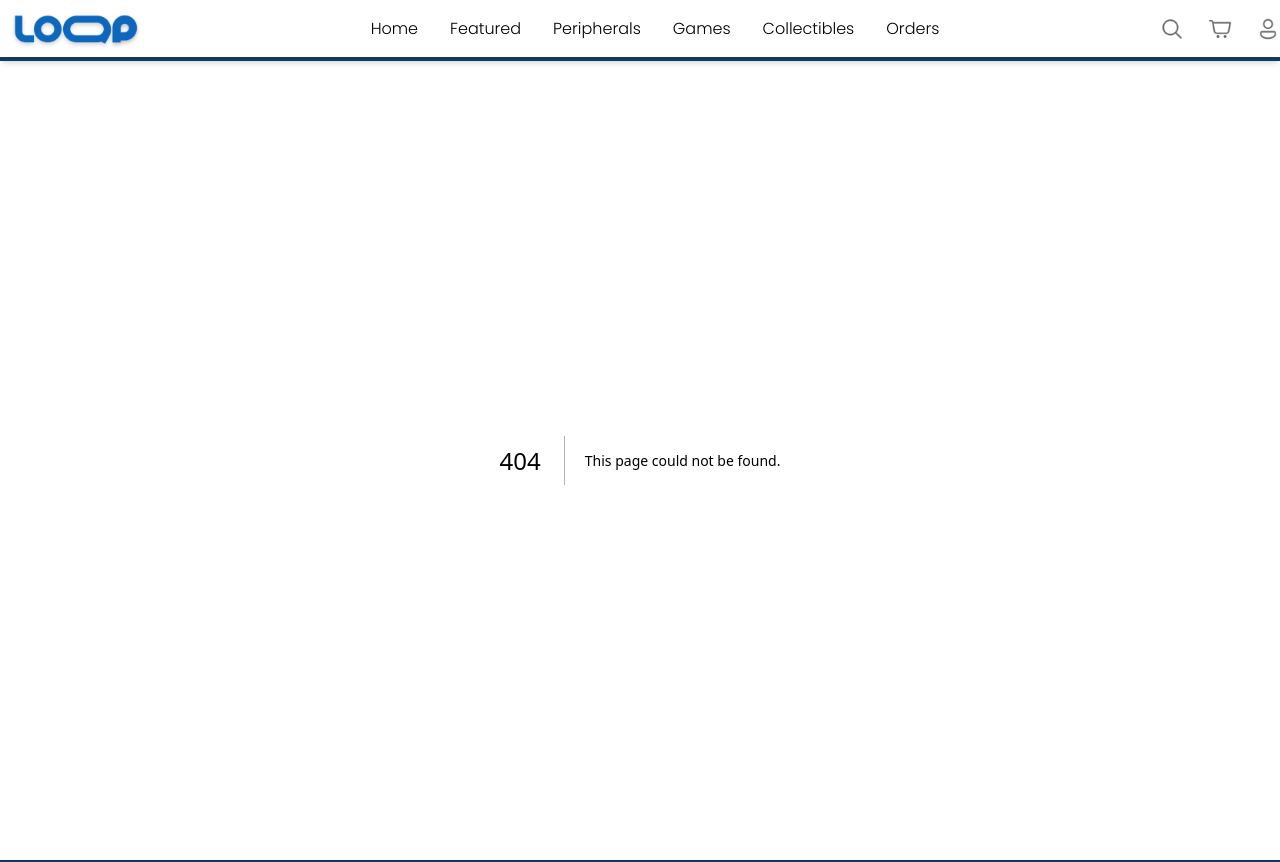
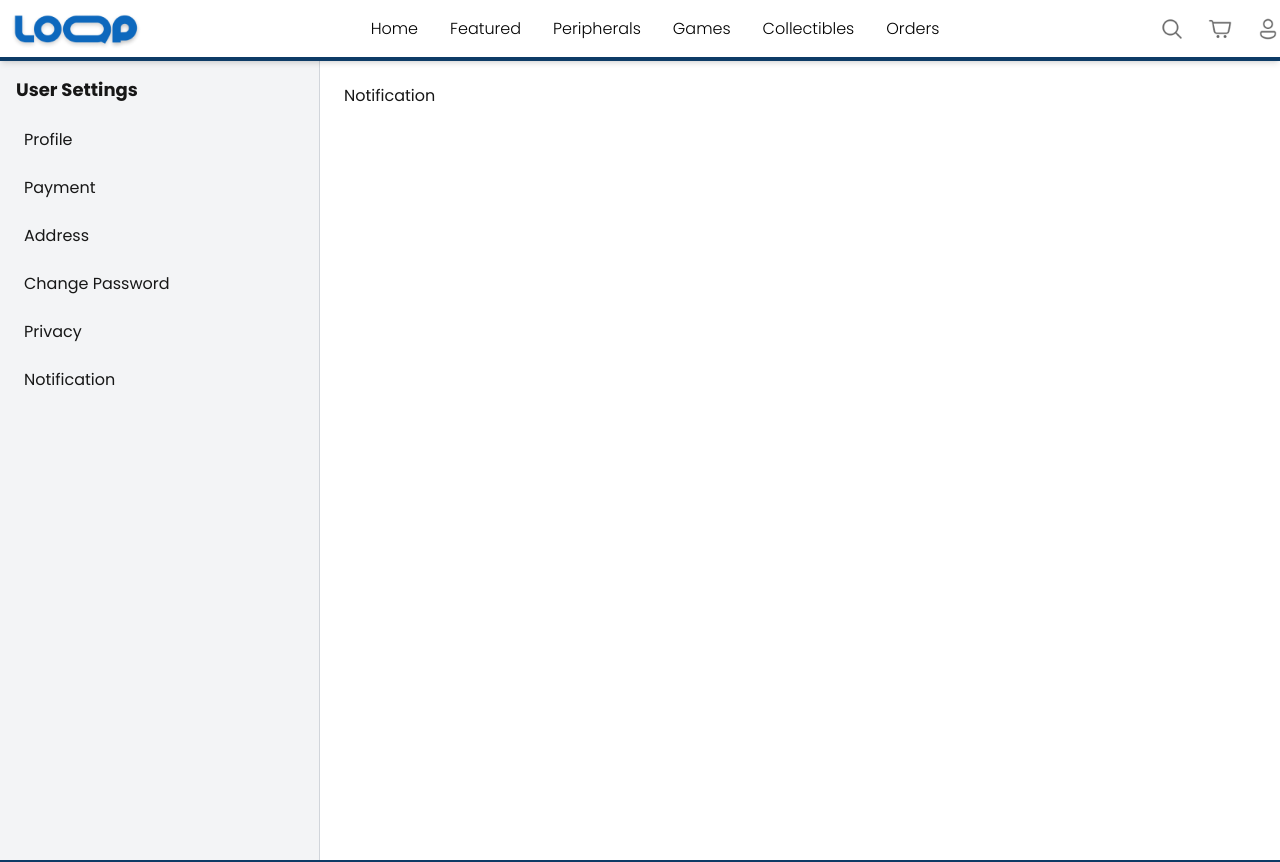
Before and after one commit to wintercutie/loop, a Next.js app: page /user/account/notification in a window 1280 px wide. Before the commit this address had no page. Shown: the top 862 px of the page. Built offline with nearby package versions, Linux system fonts and the light colour scheme.

Commit message:
basic strucutre user done

```diff
--- /dev/null
+++ b/src/app/user/account/notification/page.jsx
@@ -0,0 +1,7 @@
+import React from 'react'
+
+export default function Notification() {
+  return (
+    <div>Notification</div>
+  )
+}
--- a/src/app/user/account/page.jsx
+++ /dev/null
@@ -1,7 +0,0 @@
-import React from 'react'
-
-export default function Account() {
-  return (
-    <div>Account</div>
-  )
-}
--- /dev/null
+++ b/src/app/user/account/privacy/page.jsx
@@ -0,0 +1,7 @@
+import React from 'react'
+
+export default function Privacy() {
+  return (
+    <div>Privacy</div>
+  )
+}
--- /dev/null
+++ b/src/app/user/account/profile/page.jsx
@@ -0,0 +1,7 @@
+import React from 'react'
+
+export default function Profile() {
+  return (
+    <div>Profile</div>
+  )
+}
--- a/src/app/user/layout.js
+++ b/src/app/user/layout.js
@@ -1,41 +1,11 @@
-// components/inner/InnerLayout.js
 import React from 'react';
-import Link from 'next/link';
+import LeftNavigationBar from '@/components/user/account/LeftNavigationBar';
 
 const InnerLayout = ({ children }) => {
   return (
     <div className="flex min-h-screen">
       {/* Left Navigation Bar */}
-      <nav className="w-1/4 bg-gray-100 border-r border-gray-300 p-4">
-        <h2 className="text-lg font-bold mb-4">User Settings</h2>
-        <ul className="space-y-2">
-          <li>
-            <Link href="/settings/profile" className="block p-2 hover:bg-gray-200 rounded">
-              Profile
-            </Link>
-          </li>
-          <li>
-            <Link href="/settings/orders" className="block p-2 hover:bg-gray-200 rounded">
-              Orders
-            </Link>
-          </li>
-          <li>
-            <Link href="/settings/payment" className="block p-2 hover:bg-gray-200 rounded">
-              Payment
-            </Link>
-          </li>
-          <li>
-            <Link href="/settings/notifications" className="block p-2 hover:bg-gray-200 rounded">
-              Notifications
-            </Link>
-          </li>
-          <li>
-            <Link href="/settings/security" className="block p-2 hover:bg-gray-200 rounded">
-              Security
-            </Link>
-          </li>
-        </ul>
-      </nav>
+      <LeftNavigationBar />
 
       {/* Main Content */}
       <div className="w-3/4 p-6">{children}</div>
--- a/src/app/user/notification/page.jsx
+++ /dev/null
@@ -1,7 +0,0 @@
-import React from 'react'
-
-export default function Notifications() {
-  return (
-    <div>Notifications</div>
-  )
-}
--- a/src/components/user/account/LeftNavigationBar.jsx
+++ b/src/components/user/account/LeftNavigationBar.jsx
@@ -1,7 +1,44 @@
-import React from 'react'
+import React from 'react';
+import Link from 'next/link';
 
-export default function LeftNavigationBar() {
+const LeftNavigationBar = () => {
   return (
-    <div>LeftNavigationBar</div>
-  )
-}
+    <nav className="w-1/4 bg-gray-100 border-r border-gray-300 p-4">
+      <h2 className="text-lg font-bold mb-4">User Settings</h2>
+      <ul className="space-y-2">
+        <li>
+          <Link href="/user/account/profile" className="block p-2 hover:bg-gray-200 rounded">
+            Profile
+          </Link>
+        </li>
+        <li>
+          <Link href="/user/account/payment" className="block p-2 hover:bg-gray-200 rounded">
+            Payment
+          </Link>
+        </li>
+        <li>
+          <Link href="/user/account/address" className="block p-2 hover:bg-gray-200 rounded">
+            Address
+          </Link>
+        </li>
+        <li>
+          <Link href="/user/account/changepassword" className="block p-2 hover:bg-gray-200 rounded">
+            Change Password
+          </Link>
+        </li>
+        <li>
+          <Link href="/user/account/privacy" className="block p-2 hover:bg-gray-200 rounded">
+            Privacy
+          </Link>
+        </li>
+        <li>
+          <Link href="/user/account/notification" className="block p-2 hover:bg-gray-200 rounded">
+            Notification
+          </Link>
+        </li>
+      </ul>
+    </nav>
+  );
+};
+
+export default LeftNavigationBar;
```
Also changed, not shown: src/app/user/account/address/page.jsx (renamed from src/app/user/address/page.jsx), src/app/user/account/changepassword/page.jsx (renamed from src/app/user/changepassword/page.jsx), src/app/user/account/payment/page.jsx (renamed from src/app/user/payment/page.jsx).
